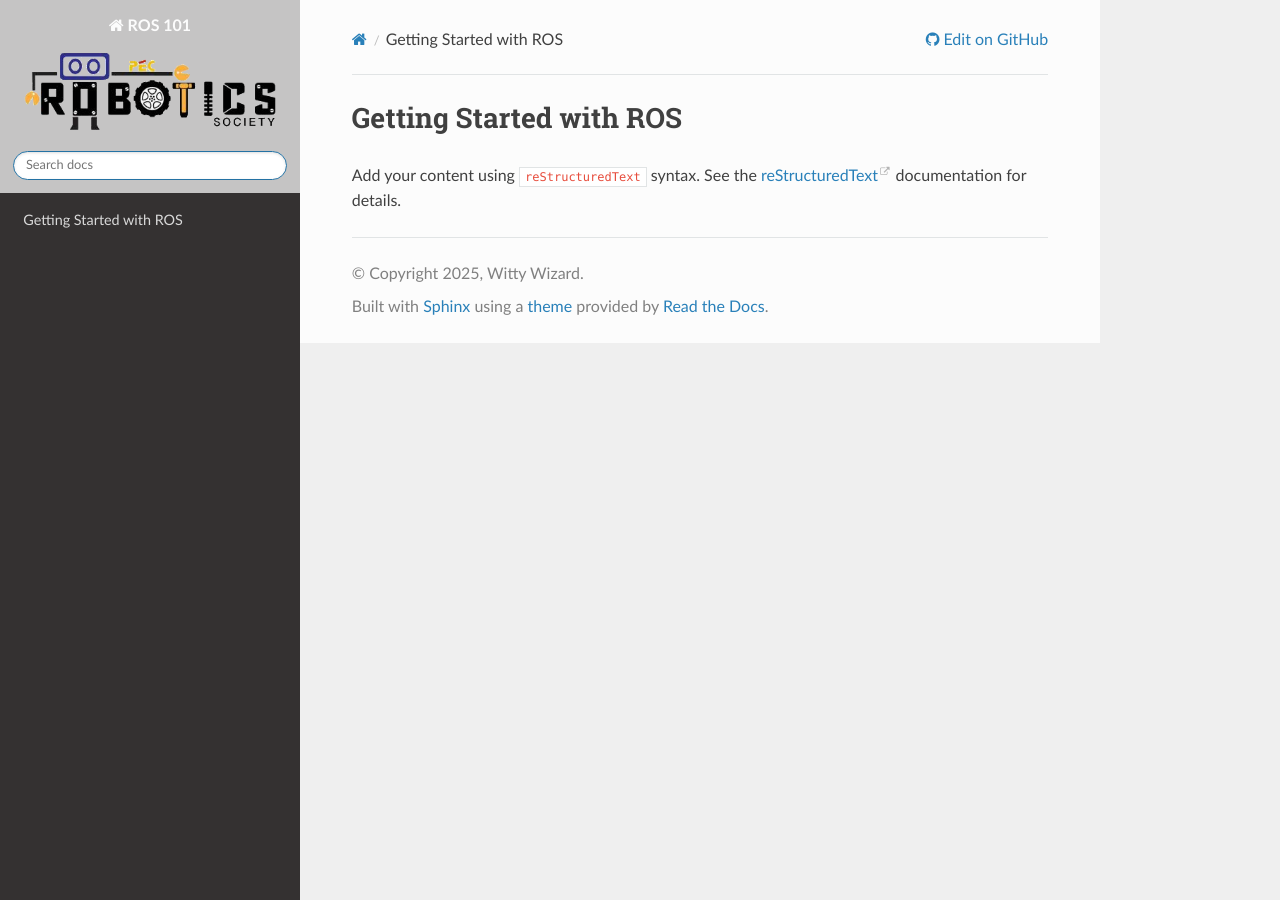
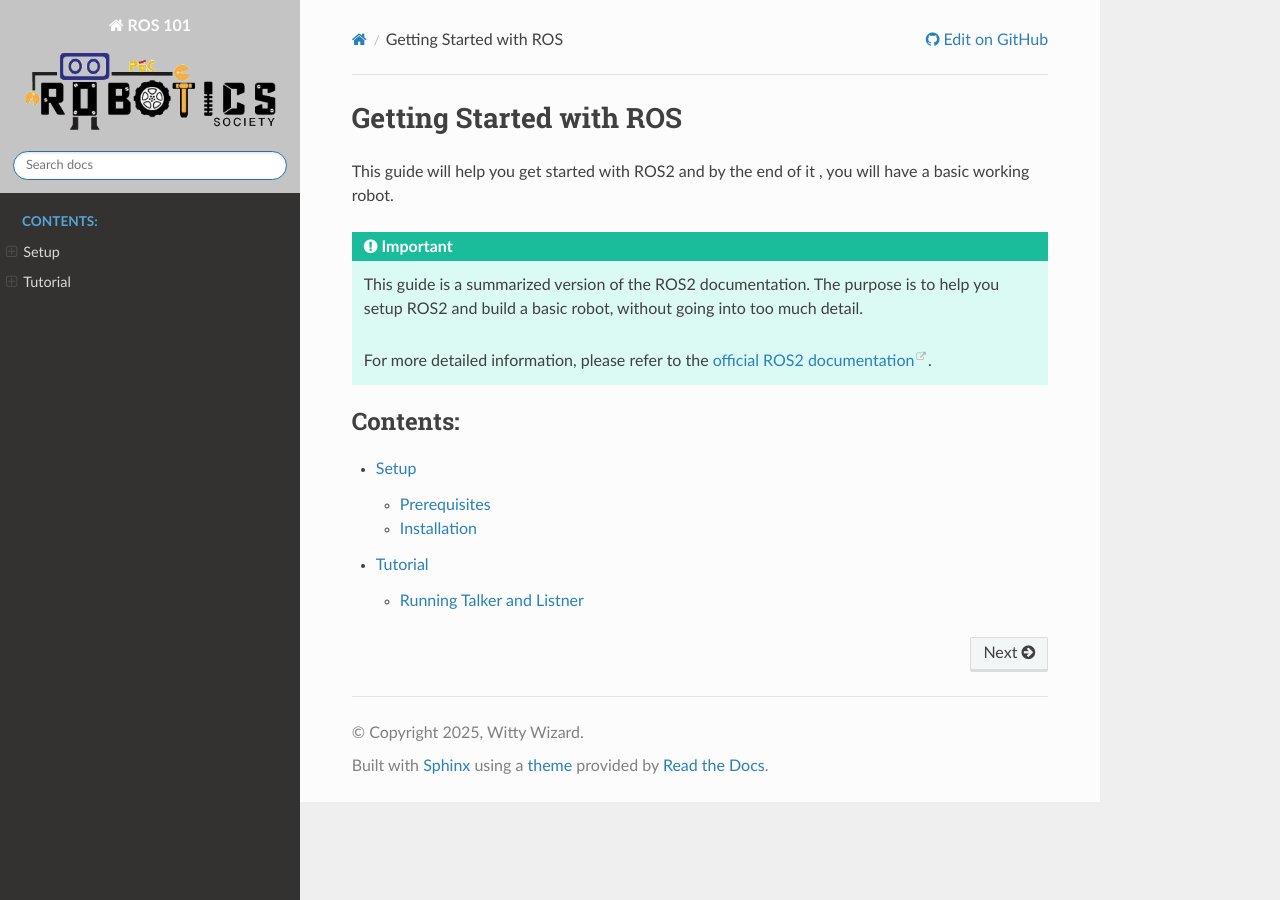
Before and after one commit to Robotics-PEC/Getting-Started-with-ROS, a Sphinx documentation site: the page built from docs/source/index.rst, in a window 1280 px wide. Built offline with Sphinx 7.4.7 and the Read the Docs theme 3.1.0, drawn with Linux system fonts in a browser that asks for light colours.

```diff
--- a/docs/source/conf.py
+++ b/docs/source/conf.py
@@ -13,7 +13,7 @@ author = 'Witty Wizard'
 # -- General configuration ---------------------------------------------------
 # https://www.sphinx-doc.org/en/master/usage/configuration.html#general-configuration
 
-extensions = []
+extensions = ["sphinx_copybutton"]
 
 templates_path = ['_templates']
 exclude_patterns = []
--- a/docs/source/index.rst
+++ b/docs/source/index.rst
@@ -3,14 +3,25 @@
    You can adapt this file completely to your liking, but it should at least
    contain the root `toctree` directive.
 
+########################
 Getting Started with ROS
-========================
+########################
 
-Add your content using ``reStructuredText`` syntax. See the
-`reStructuredText <https://www.sphinx-doc.org/en/master/usage/restructuredtext/index.html>`_
-documentation for details.
+This guide will help you get started with ROS2 and by the end of it , you will have a
+basic working robot.
 
+
+.. important::
+   This guide is a summarized version of the ROS2 documentation.
+   The purpose is to help you setup ROS2 and build a basic robot, without
+   going into too much detail.
+
+   For more detailed information, please refer to the
+   `official ROS2 documentation <https://docs.ros.org/>`_.
 
 .. toctree::
    :maxdepth: 2
    :caption: Contents:
+
+   setup/index
+   tutorial
```
Also changed, not shown: docs/source/setup/index.rst (added, +32 -0 lines), docs/source/tutorial.rst (added, +89 -0 lines), docs/README.md (added), 3 other files.
